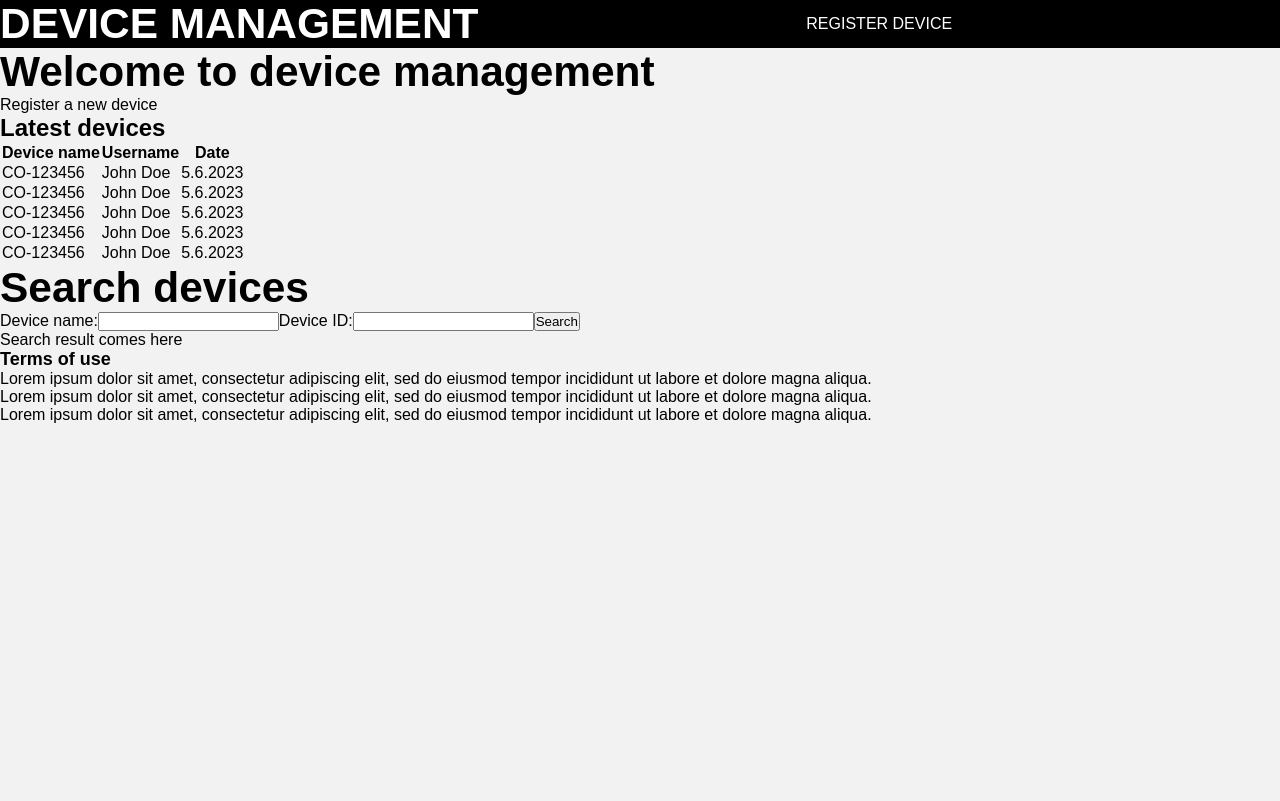
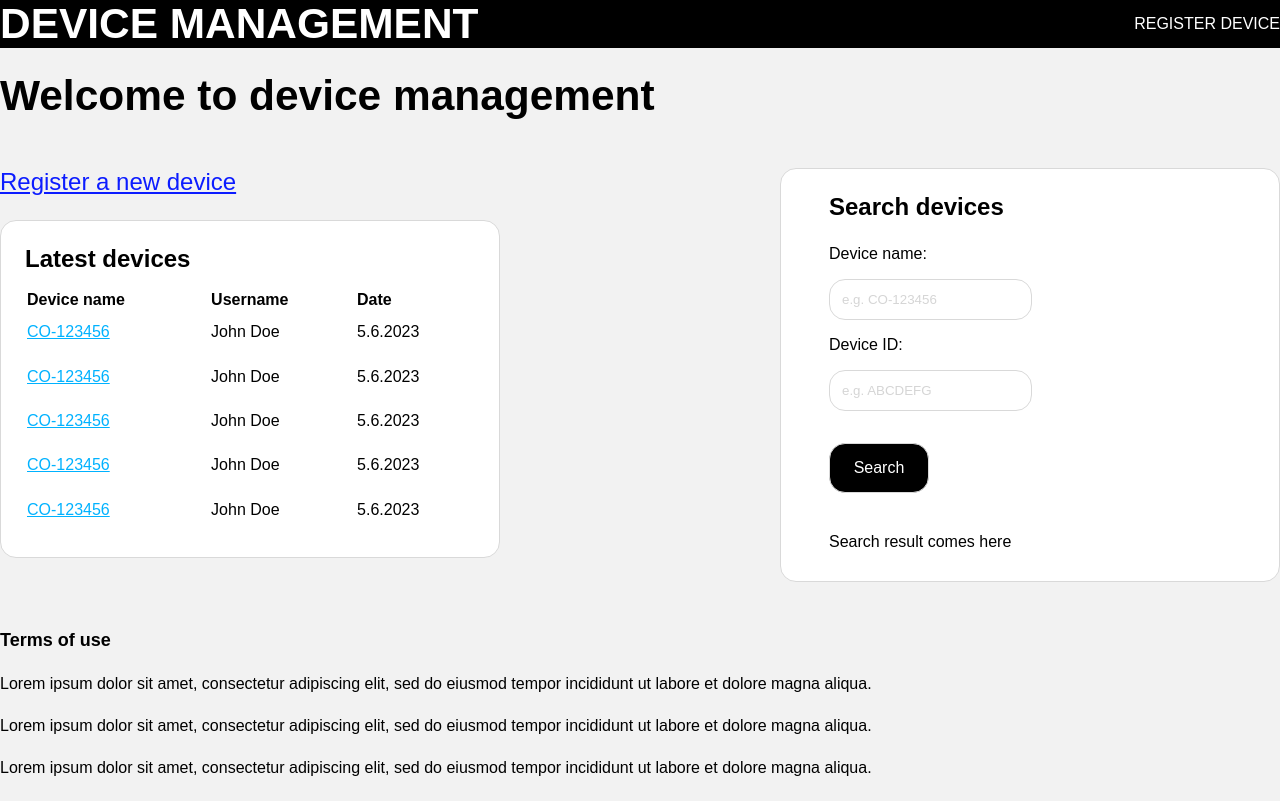
Before and after one commit to hapsal/solid-spork, a Next.js app: page / in a window 1280 px wide. Built offline with nearby package versions, Linux system fonts and the light colour scheme.

Commit message:
feat: homepage styling

```diff
--- a/src/app/global.css
+++ b/src/app/global.css
@@ -10,6 +10,7 @@
 
   --background: #F2F2F2;
   --max-width: 1440px;
+
 }
 
 
--- a/src/app/homepage.module.css
+++ b/src/app/homepage.module.css
@@ -1,3 +1,101 @@
 .bold {
     font-weight: 700;
 }
+
+.registerlink {
+    font-size: var(--font-size-2xl);
+    color: #0c1cff;
+    text-decoration: underline;
+}
+
+.spacing2xl > * {
+    margin-top: 1.5rem;
+    margin-bottom: 1.5rem;
+}
+
+
+.maincontent {
+    display: flex;
+    flex-wrap: wrap-reverse;
+    justify-content: space-between;
+}
+
+.devicecontent {
+    display: flex;
+    flex-direction: column;
+    text-align: left;
+
+    border: 1px solid #D9D9D9;
+    border-radius: 1rem;
+    background-color: white;
+
+    padding: 1.5rem;
+    width: 500px;
+}
+
+.devicecontent table td {
+    height: 2.652rem;
+}
+
+.devicecontent a {
+    color: #00B2FF;
+    text-decoration: underline;
+}
+
+.devicecontent h2 {
+    margin-bottom: 1rem;
+}
+
+.searchcontent {
+    width: 500px;
+    border: 1px solid #D9D9D9;
+    border-radius: 1rem;
+    background-color: white;
+
+    padding-left: 1.5rem;
+
+}
+
+.searchcontent > * {
+    margin-left: 1.5rem;
+}
+
+.searchform {
+    display: flex;
+    flex-direction: column;
+    width: 250px;
+}
+
+.searchform > * {
+    margin-bottom: 1rem;
+}
+
+.inputs input {
+    display: flex;
+    flex-direction: column;
+    padding: 0.75rem;
+    border-radius: 1rem;
+    border: 1px solid #D9D9D9;
+
+    margin-top: 1rem;
+    margin-bottom: 1rem;
+}
+
+.inputs input::placeholder {
+    opacity: 0.3;
+}
+
+.searchbutton {
+    font-size: var(--font-size-md);
+    color: white;
+    background-color: black;
+    border-radius: 1rem;
+    border: 1px solid #D9D9D9;
+
+    width: 100px;
+    height: 50px;
+}
+
+.terms {
+
+}
--- a/src/app/navigation/navigation.js
+++ b/src/app/navigation/navigation.js
@@ -11,7 +11,7 @@ const NavLinks = () => {
   return (
     <header className={styles.header}>
       <nav className={styles.navigation}>
-        <div className={styles.leftnav}>
+        <div>
           <Link className={`link ${pathname === '/' ? 'active' : ''}`} href="/">
             <span className={styles.logo}>Device management</span>
           </Link>
--- a/src/app/navigation/navigation.module.css
+++ b/src/app/navigation/navigation.module.css
@@ -6,7 +6,7 @@
 
 .navigation {
     display: flex;
-    justify-content: center;
+    justify-content: space-between;
     max-width: var(--max-width);
     margin: 0 auto;
 }
@@ -18,15 +18,11 @@
     text-transform: uppercase;
 }
 
-.leftnav {
-
-}
 
 .rightnav {
     color: white;
     text-transform: uppercase;
-
-    margin: auto;
+    align-self: center;
 }
 
 .rightnav li {
--- a/src/app/page.js
+++ b/src/app/page.js
@@ -3,12 +3,12 @@ import Link from 'next/link'
 
 const HomePage = ()  => {
   return (
-    <div>
-      <section>
+    <div className={styles.spacing2xl}>
       <h1 className={styles.bold}>Welcome to device management</h1>
-          <Link href="/register">Register a new device</Link>
-
-          <article>
+        <section className={`${styles.maincontent} ${styles.spacing2xl}`}>
+            <div className={styles.spacing2xl}>
+              <Link href="/register"><span className={styles.registerlink}>Register a new device</span></Link>
+              <article className={styles.devicecontent}>
                 <h2>Latest devices</h2>
                 <table>
                   <thead>
@@ -47,25 +47,30 @@ const HomePage = ()  => {
                   </tbody>
                   </table>
                 </article>
+            </div>
 
-      </section>
-
-      <section>
-        <h1 className={styles.bold}>Search devices</h1>
-          <form>
-            <label for="device">Device name:</label>
-            <input type="text" name="device-name" />
-            <label for="id">Device ID:</label>
-            <input type="text" name="device-id" />
-            <input type="submit" value="Search" />
+            <article className={`${styles.searchcontent} ${styles.spacing2xl}`}>
+              <h2 className={styles.bold}>Search devices</h2>
+                <form className={styles.searchform}>
+                  <div className={styles.inputs}>
+                    <label>Device name:</label>
+                    <input type="text" name="device-name" placeholder="e.g. CO-123456"/>
+                    <label>Device ID:</label>
+                    <input type="text" name="device-id" placeholder="e.g. ABCDEFG"/>
+                  </div>
+                  <div>
+                    <button className={styles.searchbutton}>Search</button>
+                  </div>
               </form>
-        <article>
+              <div>
                 <p>Search result comes here</p>
+              </div>
             </article>
       </section>
 
+
       <div>
-        <section>
+        <section className={`${styles.terms} ${styles.spacing2xl}`}>
           <h3>Terms of use</h3>
           <p>Lorem ipsum dolor sit amet, consectetur adipiscing elit, sed do eiusmod tempor incididunt ut labore et dolore magna aliqua.</p>
           <p>Lorem ipsum dolor sit amet, consectetur adipiscing elit, sed do eiusmod tempor incididunt ut labore et dolore magna aliqua.</p>
```
Lines whose indentation alone changed are shown as unchanged.
